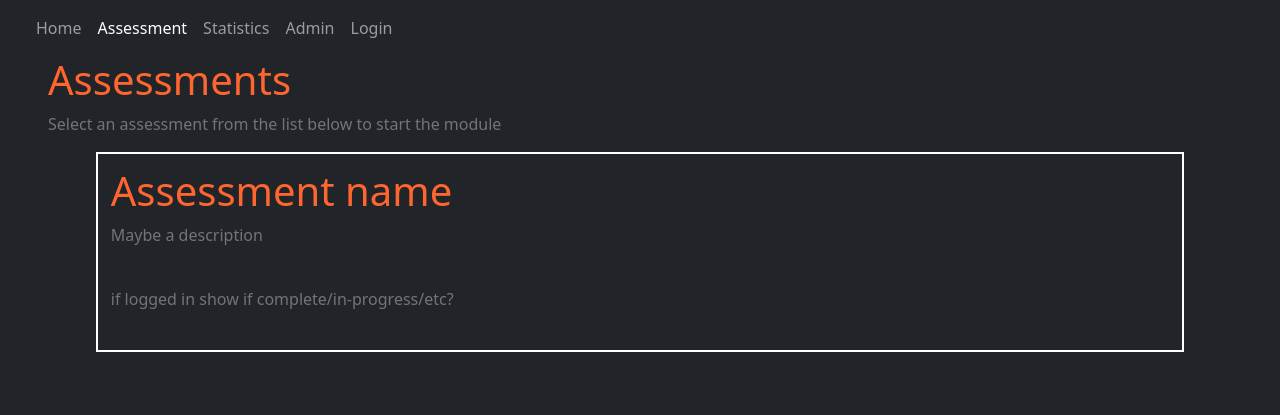
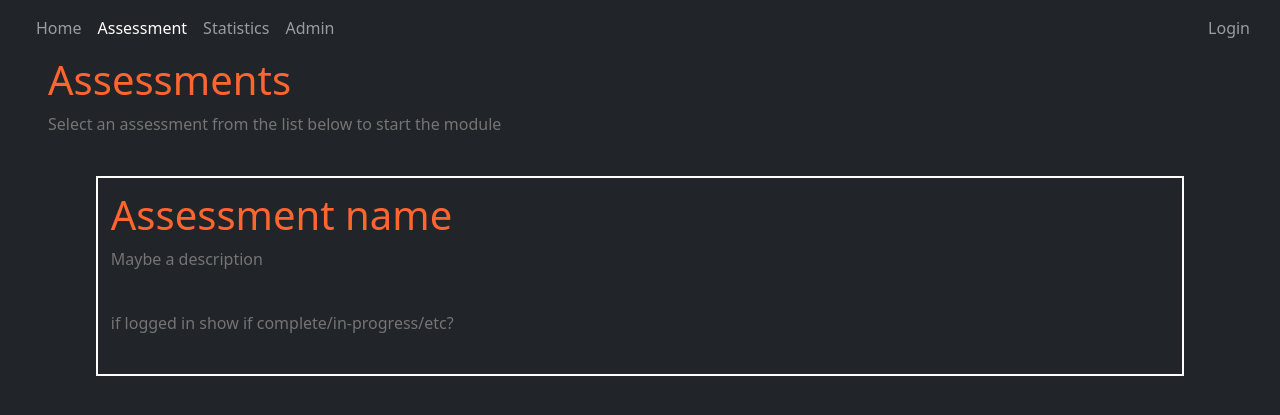
Before and after one commit to Extrosoph/Agile-Website-Developlment, a Flask app: page /assessment in a window 1280 px wide. Shown: the top 415 px of the page. Run offline with Flask 2, Linux system fonts and the light colour scheme; some libraries are stand-ins or nearby versions.

Commit message:
<updated navbar and assessment window>

```diff
--- a/webapp/app/static/javascript/main.js
+++ b/webapp/app/static/javascript/main.js
@@ -70,8 +70,9 @@
     }
 
     $('#sb').click(function(){
-        $('#sb').hide();
-        $('#abase').show();
+        $('#ahome').hide(),
+        $('#sb').hide(),
+        $('#abase').show(),
         $('#but').show();
     })
 
--- a/webapp/app/templates/assessment.html
+++ b/webapp/app/templates/assessment.html
@@ -2,12 +2,15 @@
 {% block title %}Assessments{% endblock %}
 {% block content %}
 <div class="gen">
-    <h1>Assessments</h1>
-    <p>Select an assessment from the list below to start the module</p>
-    <!-- {#get this to work#}
-    {% if session['logged_in'] == False %}
-    <p>Log in to save and track your progress</p>
-    {% endif %} -->
+        <h1>Assessments</h1>
+        <div id="ahome">
+        <p>Select an assessment from the list below to start the module</p>
+        <br>
+        <!-- {#get this to work#}-->
+        {% if session['logged_in'] == false %}
+        <p>You must be logged in to attempt Assessments</p>
+        {% endif %}
+    </div>
 </div>
 <div class="startBlock" id="sb">
         <h1>Assessment name</h1>
--- a/webapp/app/templates/navbar.html
+++ b/webapp/app/templates/navbar.html
@@ -5,7 +5,7 @@
       <span class="navbar-toggler-icon"></span>
     </button>
     <div class="collapse navbar-collapse" id="navbarSupportedContent">
-      <ul class="navbar-nav navbar-right">
+      <ul class="navbar-nav mr-auto">
         <li class="nav-item">
           <a class="nav-link {% if page == 'home' %}active{% endif %}" href="/">Home</a>
         </li>
@@ -23,15 +23,19 @@
         <li class="nav-item">
           <a class="nav-link {% if page == 'user' %}active{% endif %} " href="/user">User</a>
         </li>
-        <li class="nav-item">
-          <a class="nav-link" href="/logout">Logout</a>
-        </li>
-        {% else %}
-        <li class="nav-item">
-          <a class="nav-link {% if page == 'login' %}active{% endif %}" href="/login">Login</a>
-        </li>
         {% endif %}
       </ul>
+    </div>
+      <div class="navbar-nav ml-auto" style="padding-right: 10px;">
+      {% if session['logged_in'] == True %}
+      <div class="nav-item">
+          <a class="nav-link" href="/logout">Logout</a>
+      </div>
+      {% else %}
+      <div class="nav-item">
+          <a class="nav-link {% if page == 'login' %}active{% endif %}" href="/login">Login</a>
+      </div>
+      {% endif %}
       </div>
   </div>
 </nav>
```
